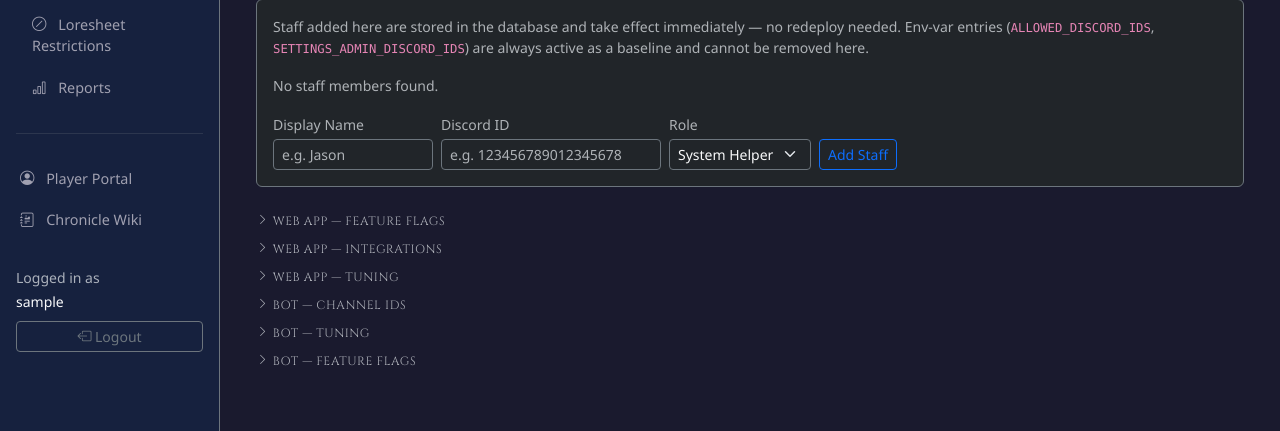
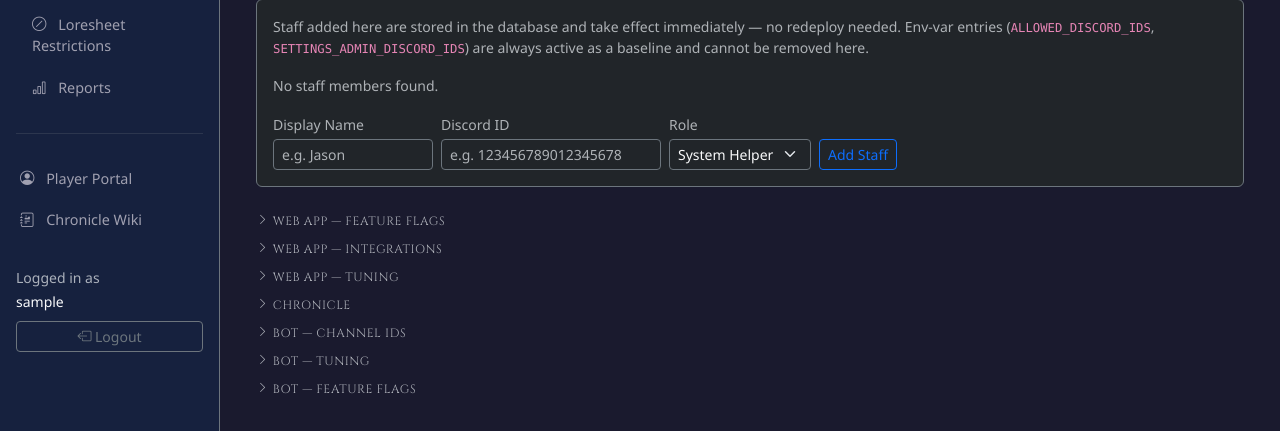
Before and after one commit to jkomg/mcbn-xp-tracker, a Flask app: template apps/web/app/templates/settings/index.html in a window 1280 px wide. Shown: the part 537-968 px from the top of the page. Run offline with Flask 3, Linux system fonts and the light colour scheme; the template is opened without the code that fills it, so the values that code supplies are empty; the visitor is signed in with stand-in values (Sample User, id 1); parts of the project's set-up code (start-up, migrations or seed data) failed here and were passed over; some libraries are stand-ins or nearby versions.

Commit message:
feat: add Chronicle Tenets setting to settings page
Adds CHRONICLE_TENETS as a DB-editable AppSetting (newline-separated).
Settings page gets a new Chronicle section with a textarea to manage it.
Player routes read it and pass chronicle_tenets to sheet/character templates.

Co-Authored-By: Claude Sonnet 4.6 <noreply@anthropic.com>

```diff
--- a/apps/web/app/app_settings.py
+++ b/apps/web/app/app_settings.py
@@ -38,6 +38,8 @@ EDITABLE_KEYS = {
     'BOT_REVIEW_NOTIFIER_INTERVAL_MS',
     'BOT_SUBMISSION_NOTIFIER_INTERVAL_MS',
     'BOT_CLAIM_REMINDER_INTERVAL_MS',
+    # Chronicle settings
+    'CHRONICLE_TENETS',
     # Integer tuning
     'AUTO_CREATE_PERIODS_OPEN_LEAD_DAYS',
     'AUTO_CREATE_PERIODS_DEFAULT_LENGTH_DAYS',
--- a/apps/web/app/templates/settings/index.html
+++ b/apps/web/app/templates/settings/index.html
@@ -456,6 +456,64 @@
     </div>
   </div>
 
+  {# Chronicle #}
+  <h5 class="mb-2 mt-2">
+    <button class="btn btn-link text-muted text-uppercase text-decoration-none p-0 collapsed d-flex align-items-center gap-1"
+            style="font-size:0.75rem; letter-spacing:0.05em;"
+            data-bs-toggle="collapse" data-bs-target="#section-chronicle" aria-expanded="false">
+      <i class="bi bi-chevron-right collapse-chevron" style="font-size:0.7rem; transition:transform 0.2s;"></i>
+      Chronicle
+    </button>
+  </h5>
+  <div class="collapse mb-4" id="section-chronicle">
+    <p class="text-muted small mb-2">
+      Chronicle-wide settings displayed on player sheets. One tenet per line.
+    </p>
+    <div class="card border-secondary bg-transparent">
+      <div class="card-body p-2">
+        <table class="table table-sm table-dark mb-0">
+          <thead>
+            <tr>
+              <th style="width:160px">Setting</th>
+              <th>Value</th>
+              <th class="text-muted small">Description</th>
+            </tr>
+          </thead>
+          <tbody>
+            <tr>
+              <td class="fw-semibold">
+                Chronicle Tenets
+                {% if chronicle_settings.tenets_overridden %}<span class="badge bg-warning text-dark ms-1" title="Runtime override active">DB</span>{% endif %}
+              </td>
+              <td>
+                {% if can_edit %}
+                <form method="POST" action="{{ url_for('settings.update') }}">
+                  <input type="hidden" name="key" value="CHRONICLE_TENETS">
+                  <input type="hidden" name="action" value="set">
+                  <textarea name="value" rows="4"
+                    class="form-control form-control-sm bg-dark text-light border-secondary font-monospace mb-1"
+                    style="width:340px; resize:vertical;">{{ chronicle_settings.tenets or '' }}</textarea>
+                  <button type="submit" class="btn btn-sm btn-outline-primary">Save</button>
+                </form>
+                {% if chronicle_settings.tenets_overridden %}
+                <form method="POST" action="{{ url_for('settings.update') }}" class="mt-1">
+                  <input type="hidden" name="key" value="CHRONICLE_TENETS">
+                  <input type="hidden" name="action" value="reset">
+                  <button type="submit" class="btn btn-sm btn-link text-muted p-0" style="font-size:.75rem">reset to env</button>
+                </form>
+                {% endif %}
+                {% else %}
+                <pre class="small text-muted mb-0">{{ chronicle_settings.tenets or '(not set)' }}</pre>
+                {% endif %}
+              </td>
+              <td class="text-muted small">Displayed on player sheets and inline character view. One tenet per line.</td>
+            </tr>
+          </tbody>
+        </table>
+      </div>
+    </div>
+  </div>
+
   {# Bot — Channel IDs #}
   <h5 class="mb-2 mt-2">
     <button class="btn btn-link text-muted text-uppercase text-decoration-none p-0 collapsed d-flex align-items-center gap-1"
```
Also changed, not shown: apps/web/app/blueprints/settings.py (+7 -0 lines).
